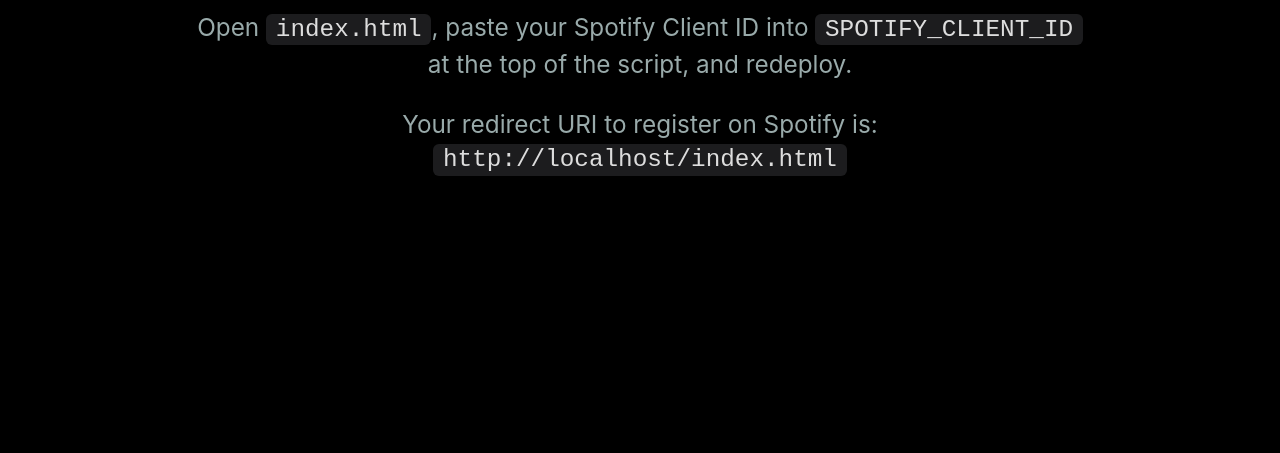
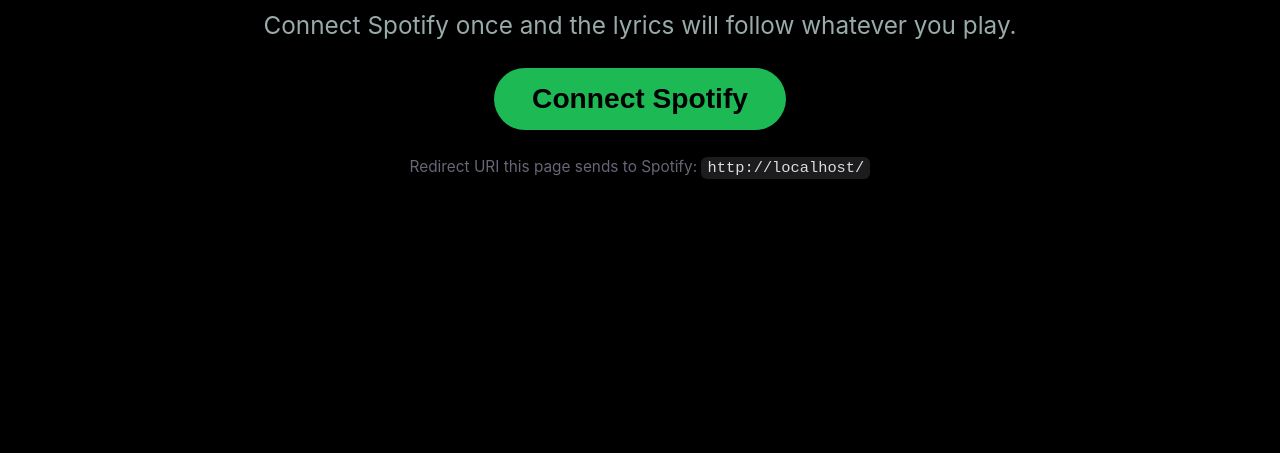
Before and after one commit to dogfanforlife/incarlyrics, a plain HTML site: page index.html in a window 1280 px wide. Shown: the part 347-800 px from the top of the page. Drawn offline with Linux system fonts and the light colour scheme.

Commit message:
Add files via upload

```diff
--- a/index.html
+++ b/index.html
@@ -59,11 +59,11 @@
 <script>
 // ================= SETTINGS =================
 // Paste your Spotify app's Client ID here (from developer.spotify.com/dashboard)
-const SPOTIFY_CLIENT_ID = "";
+const SPOTIFY_CLIENT_ID = "8f372346675f474c8549d7333864357b";
 // ============================================
 
 const SCOPES = "user-read-currently-playing user-read-playback-state";
-const REDIRECT_URI = location.origin + location.pathname;
+const REDIRECT_URI = location.origin + location.pathname.replace(/index\.html$/, "");
 const LS = {
   get(k, d) { try { const v = localStorage.getItem(k); return v === null ? d : JSON.parse(v); } catch { return d; } },
   set(k, v) { try { localStorage.setItem(k, JSON.stringify(v)); } catch {} },
@@ -266,7 +266,8 @@ async function poll() {
 function showLogin(msg) {
   showCenter(`<h1>Erick's Personal Lyrics</h1>
     <p>${msg || "Connect Spotify once and the lyrics will follow whatever you play."}</p>
-    <button id="loginBtn">Connect Spotify</button>`);
+    <button id="loginBtn">Connect Spotify</button>
+    <p style="font-size:1.2vw;color:#667">Redirect URI this page sends to Spotify: <code>${REDIRECT_URI}</code></p>`);
   $("loginBtn").onclick = login;
 }
 
```
